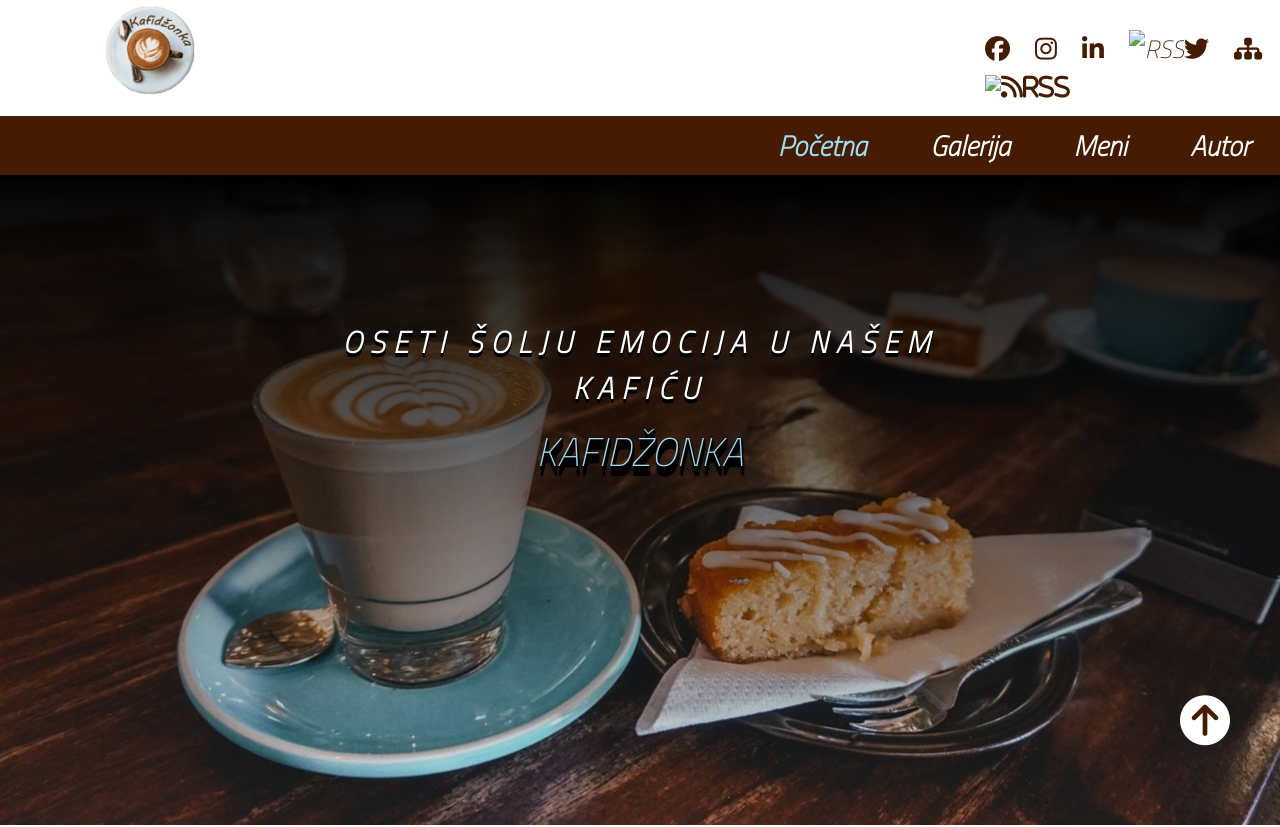
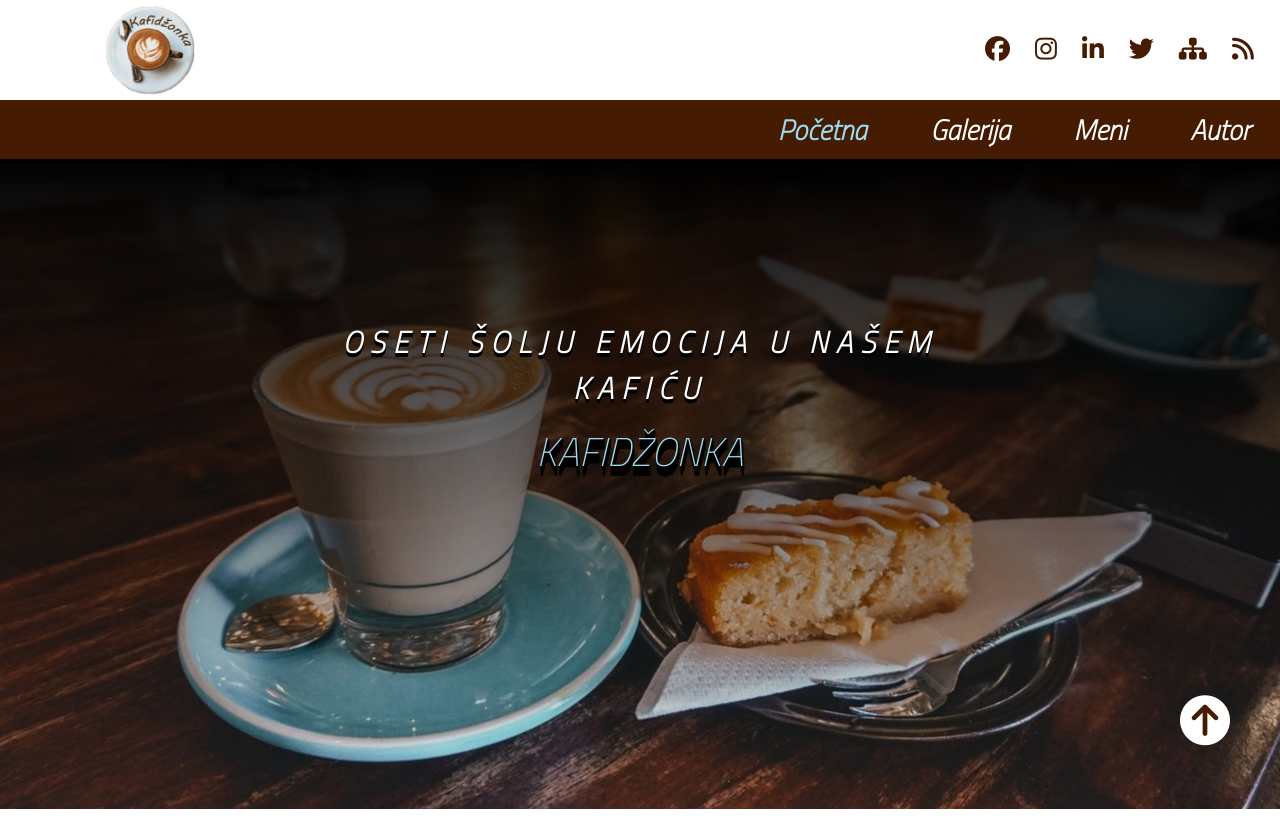
Before and after one commit to kafeterijakafidzonka/kafeterijakafidzonka.github.io, a plain HTML site: page index.html in a window 1280 px wide. Shown: the top 827 px of the page. Drawn offline with Linux system fonts and the light colour scheme.

Commit message:
Update index.html

```diff
--- a/index.html
+++ b/index.html
@@ -25,9 +25,9 @@
 						<li> <a href="https://sr-rs.facebook.com/" target="_blank"><i class="fab fa-facebook"></i> </a> </li>
 						<li> <a href="https://www.instagram.com/" target="_blank"><i class="fab fa-instagram"></i></a> </li>
 						<li> <a href="https://www.linkedin.com/"><i class="fab fa-linkedin-in"></i> </a> </li>
-						<li> <a href="https://twitter.com/?lang=sr" target="_blank"><img src="img/sitemap.png" id="rss" alt="RSS"/><i class="fab fa-twitter"></i> </a> </li>
+						<li> <a href="https://twitter.com/?lang=sr" target="_blank"><i class="fab fa-twitter"></i> </a> </li>
 						<li> <a href="Sitemap.xml" target="_blank" title="SITEMAP"><i class="fas fa-sitemap"></i> </a> </li>
-						<li> <a href="RSS.xml" target="?blank" title="RSS"><img src="img/rss.png" id="rss" alt="RSS"<i class="fas fa-rss"></i></a></li>
+						<li> <a href="RSS.xml" target="?blank" title="RSS"><i class="fas fa-rss"></i></a></li>
 					</ul>
 
 				</div>
```
